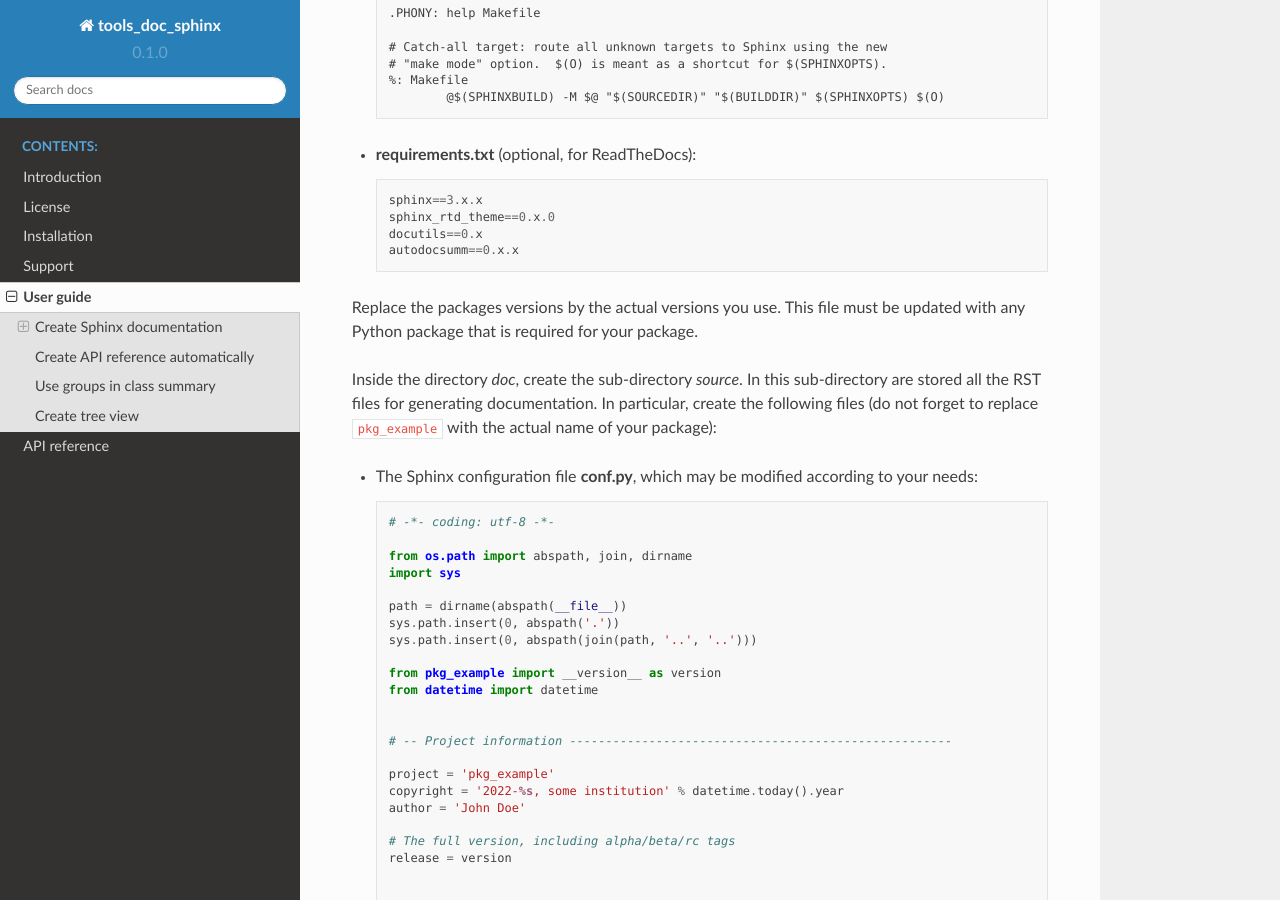
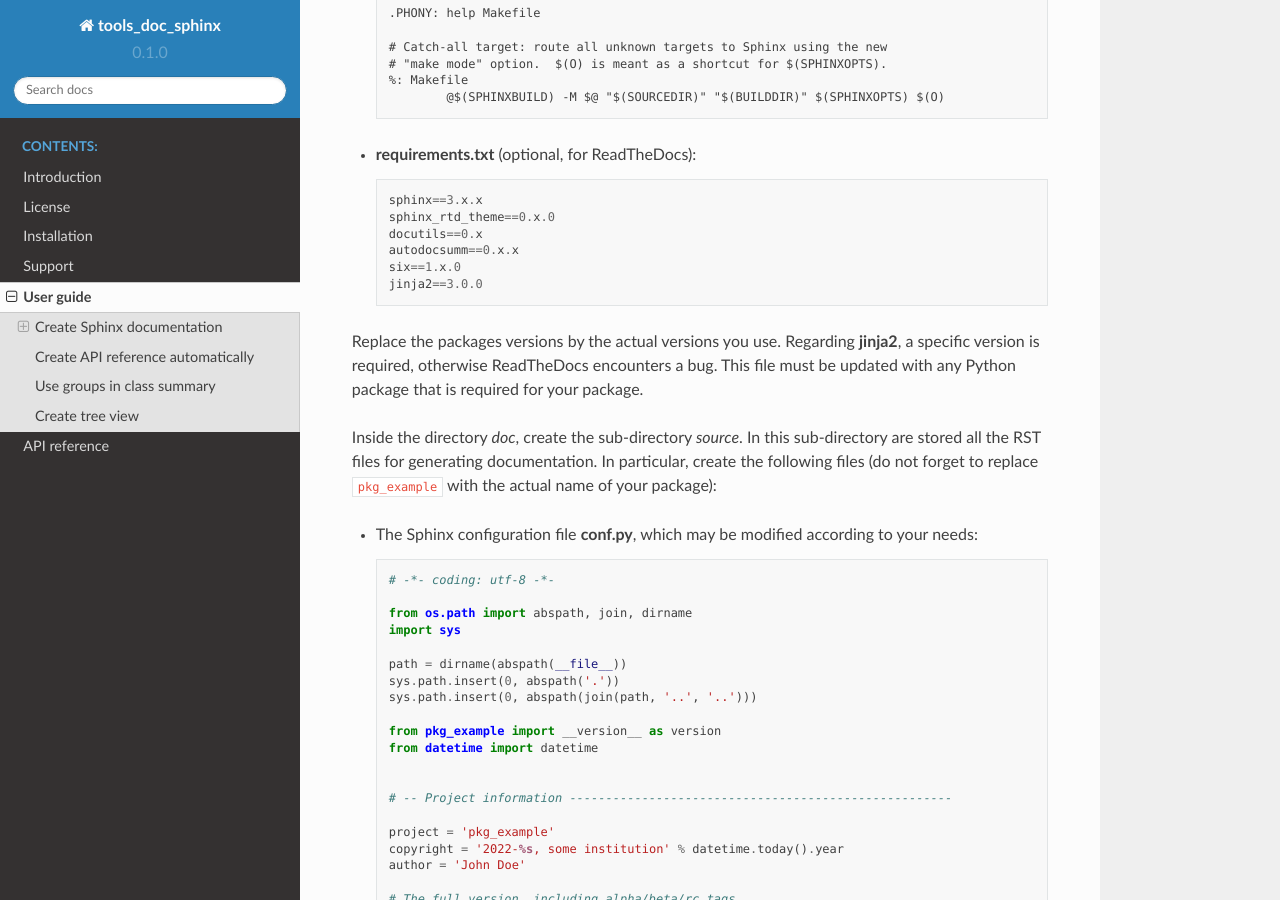
Before and after one commit to RphWbr/tools_doc_sphinx, a Sphinx documentation site: the page built from doc/source/userguide.rst, in a window 1280 px wide and 900 px high, scrolled down 841 px. Built offline with Sphinx 7.4.7 and the Read the Docs theme 2.0.0, drawn with Linux system fonts in a browser that asks for light colours; formulas are drawn with MathJax 3.

Commit message:
Update userguide.rst

```diff
--- a/doc/source/userguide.rst
+++ b/doc/source/userguide.rst
@@ -46,8 +46,10 @@ At the root of the repository of the package, create the directory *doc*. Go ins
 	sphinx_rtd_theme==0.x.0
 	docutils==0.x
 	autodocsumm==0.x.x
+	six==1.x.0
+	jinja2==3.0.0
 
-Replace the packages versions by the actual versions you use. This file must be updated with any Python package that is required for your package.
+Replace the packages versions by the actual versions you use. Regarding **jinja2**, a specific version is required, otherwise ReadTheDocs encounters a bug. This file must be updated with any Python package that is required for your package.
 
 Inside the directory *doc*, create the sub-directory *source*. In this sub-directory are stored all the RST files for generating documentation. In particular, create the following files (do not forget to replace ``pkg_example`` with the actual name of your package):
 
```
